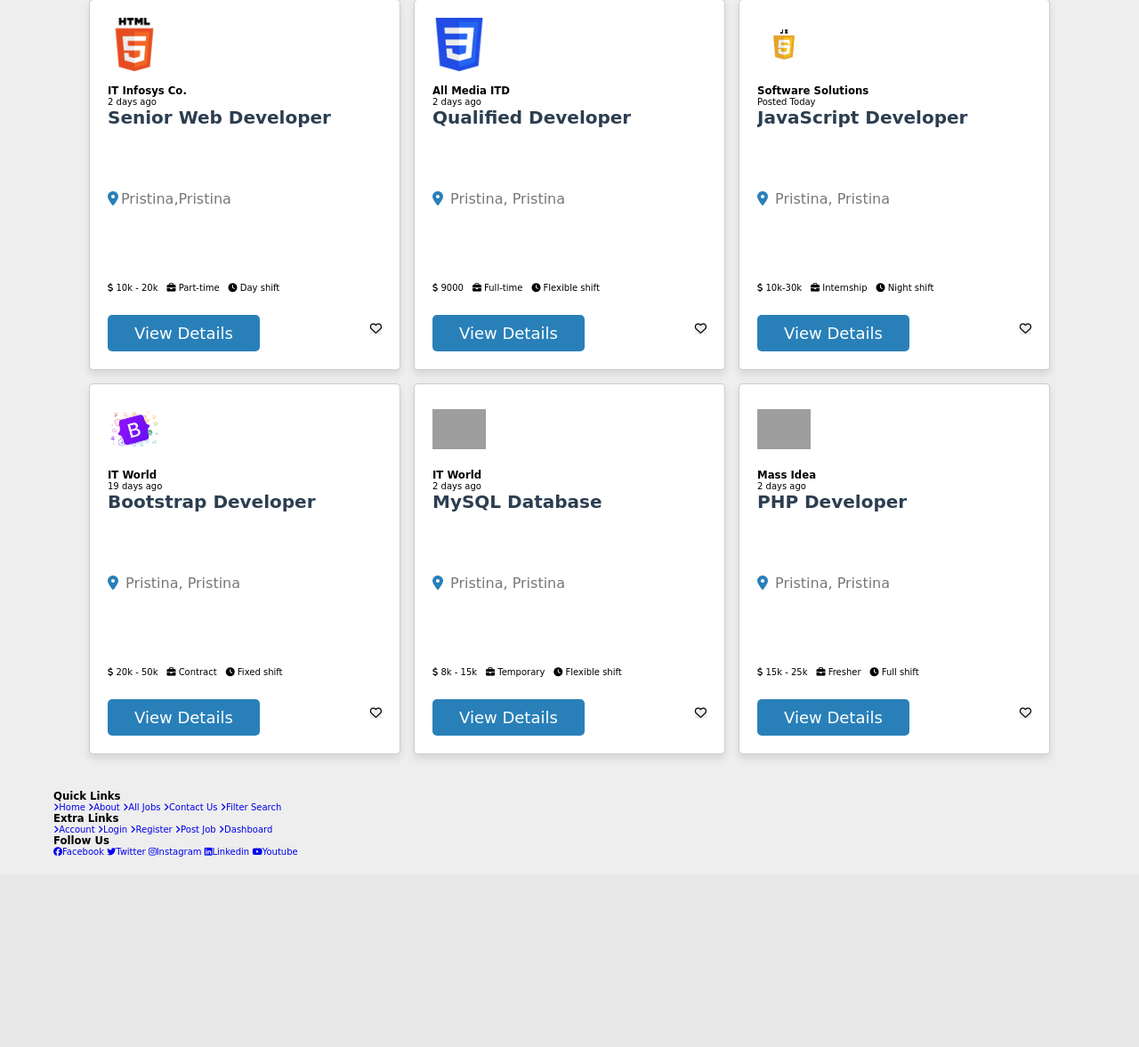
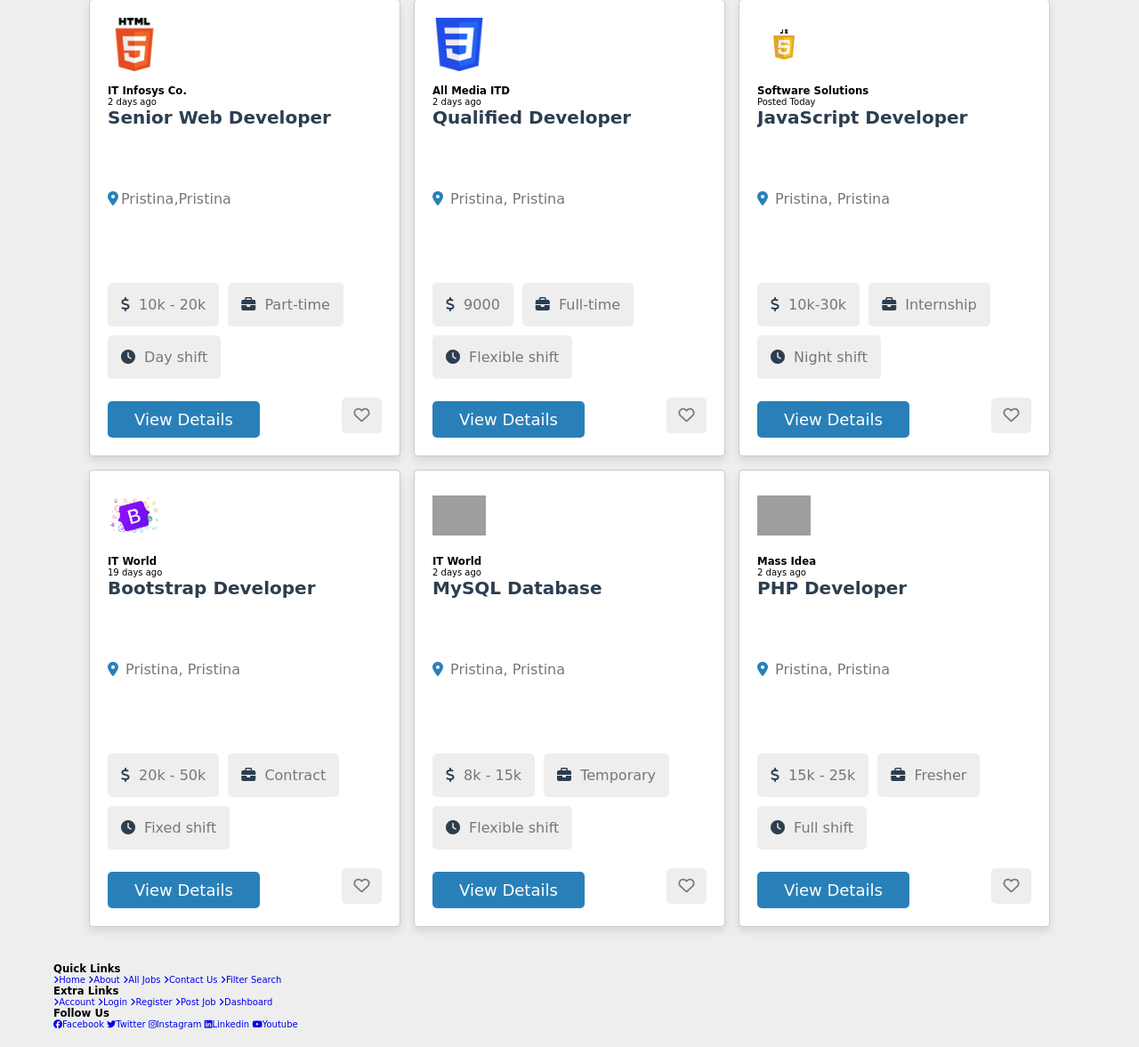
Before and after one commit to Kanit5/Job-Finder, a PHP site: page /jobs.html in a window 1280 px wide. Shown: the part 738-1915 px from the top of the page at 89% size. Before the commit the page ends 1701 px from the top, so only its background shows below. Run offline with PHP 8.4, Linux system fonts and the light colour scheme; some libraries are stand-ins or nearby versions; grey boxes are pictures that could not be loaded.

Commit message:
joni update

```diff
--- a/style.css
+++ b/style.css
@@ -330,3 +330,32 @@ gap: 1.5rem;
     gap: 1rem;
     margin: 1.5rem 0;
 }
+
+.jobs-container .box-container .box .tags p{
+    padding: 1.5rem;
+    border-radius: .5rem;
+    background-color: var(--light-bg);
+    font-size: 1.6rem;
+    color: var(--light-color);
+}
+
+.jobs-container .box-container .box .tags p i{
+    margin-right: .5rem;
+    color: var(--black);
+}
+
+.jobs-container .box-container .box .fa-heart{
+    background-color: var(--light-bg);
+    border-radius: .5rem;
+    color: var(--light-color);
+    font-size: 1.8rem;
+    cursor: pointer;
+    height: 4rem;
+    width: 4.5rem;
+    line-height: 4rem;
+}
+
+.jobs-container .box-container .box .fa-heart:hover{
+    background-color: var(--black);
+    color: var(--white);
+}
```
